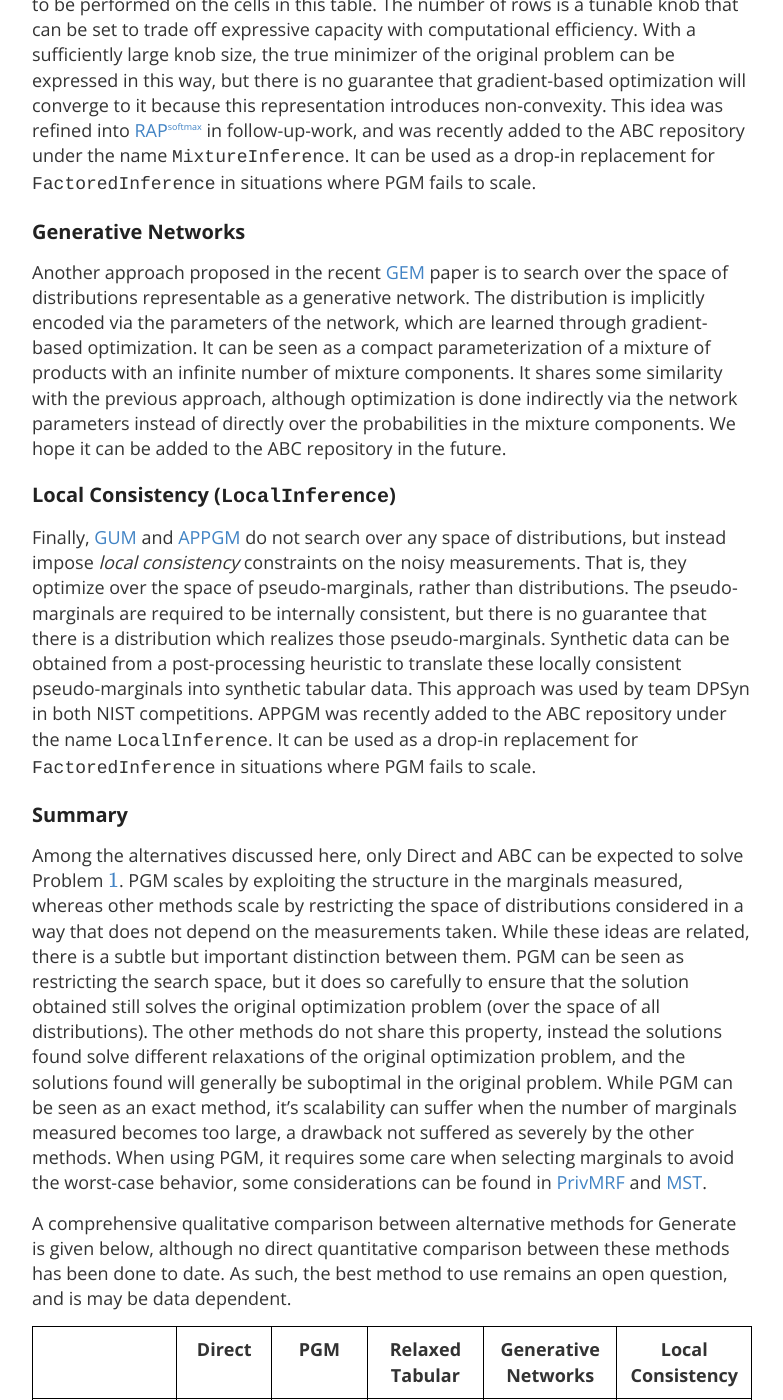
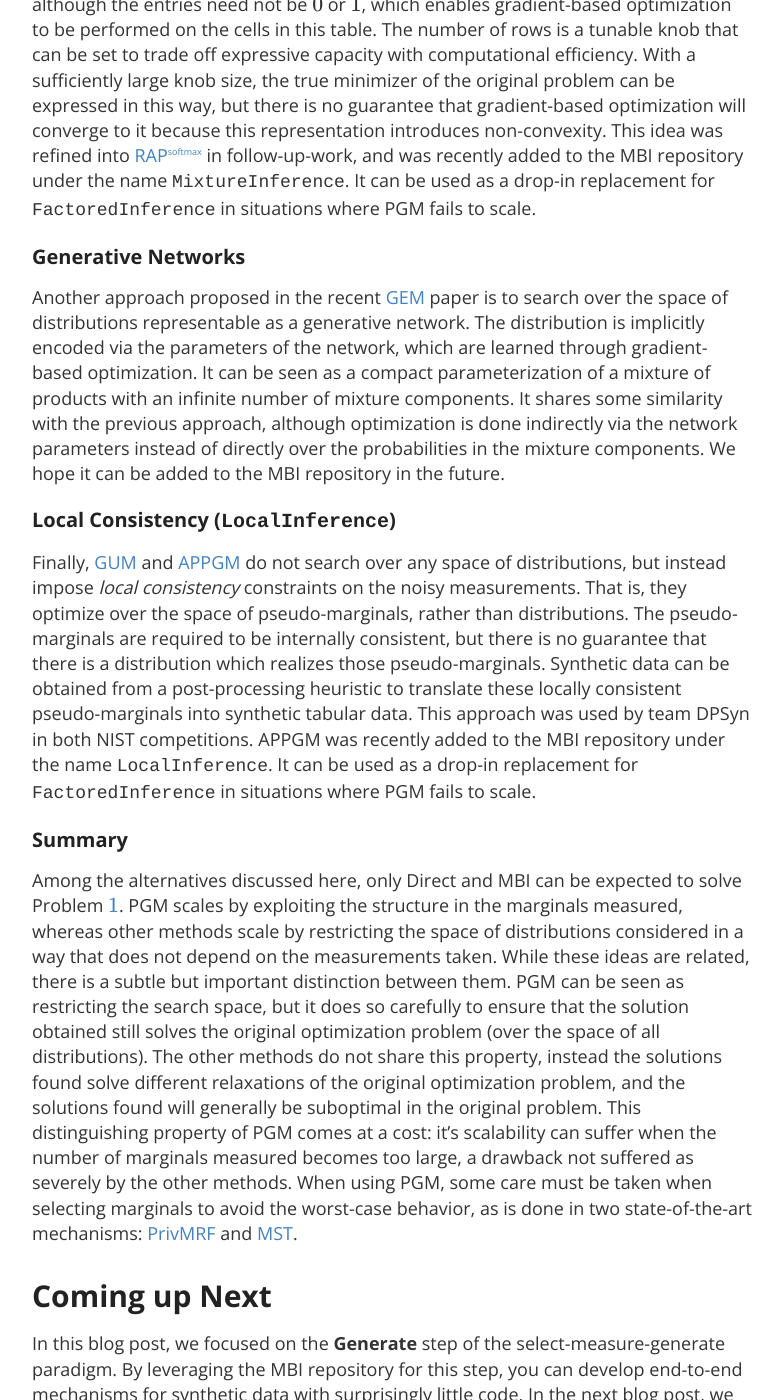
Before and after one commit to differentialprivacy/differentialprivacy, a Jekyll site: the page built from _posts/2021-09-07-synthetic-data-part-1.md, in a window 1280 px wide and 1400 px high, scrolled down 7594 px. Shown: the whole window, without its empty margins (248-1031 px from the left). Built offline with Jekyll 4.4.1, drawn with Linux system fonts in a browser that asks for light colours; comment, search, counter and statistics services are not loaded; some of the changed text lies outside the part shown.

Commit message:
rename ABC, remove table

````diff
--- a/_posts/2021-09-07-synthetic-data-part-1.md
+++ b/_posts/2021-09-07-synthetic-data-part-1.md
@@ -16,30 +16,30 @@ In the last blog post, we covered the potential pitfalls of synthetic data witho
 2. **Measure** the selected queries privately using a noise-addition mechanism.
 3. **Generate** synthetic data that best explains the noisy measurements.
 
-Mechanisms in this class differ primarily in their methodology for selecting queries and their algorithm for generating synthetic data from noisy measurements.  The focus of this blog post is the final **Generate** step, and specifically, the open-source **[ABC](https://github.com/ryan112358/private-pgm){:target="_blank"}** tool that implements several generic and scalable solutions to this problem.
+Mechanisms in this class differ primarily in their methodology for selecting queries and their algorithm for generating synthetic data from noisy measurements.  The focus of this blog post is the final **Generate** step, and specifically, the open-source **[Marginal-Based Inference (MBI)](https://github.com/ryan112358/private-pgm){:target="_blank"}** repository that implements several generic and scalable solutions to this problem.
 
 
-Separating the Generate subroutine from the existing synthetic data generation mechanisms greatly simplifies the design space of new differentially private mechanisms.  It allows the mechanism designer to focus on *selecting the queries* to maximize utility of the synthetic data, rather than *how to generate synthetic data* that explain the noisy measurements well.  Both are challenging problems, and ABC provides principled solutions to the latter problem, while exposing a simple interface that can be readily adopted by mechanism designers.
+Separating the Generate subroutine from the existing synthetic data generation mechanisms greatly simplifies the design space of new differentially private mechanisms.  It allows the mechanism designer to focus on *selecting the queries* to maximize utility of the synthetic data, rather than *how to generate synthetic data* that explain the noisy measurements well.  Both are challenging problems, and MBI provides principled solutions to the latter problem, while exposing a simple interface that can be readily adopted by mechanism designers.
 
 
-Among the methods implemented in ABC is PGM, which was a key component of the first-place solution in the 2018 NIST Differential Privacy [Synthetic Data Competition](https://www.nist.gov/ctl/pscr/open-innovation-prize-challenges/past-prize-challenges/2018-differential-privacy-synthetic){:target="\_blank"} and in both the first and second-place solutions in the follow-up [Temporal Map Competition](https://www.nist.gov/ctl/pscr/open-innovation-prize-challenges/current-and-upcoming-prize-challenges/2020-differential){:target="\_blank"}.[^2]  Other methods implemented in ABC have seen sucess in the academic settings as well.
+Among the methods implemented in MBI is [PGM](https://arxiv.org/abs/1901.09136){:target="\_blank"}, which was a key component of the first-place solution in the 2018 NIST Differential Privacy [Synthetic Data Competition](https://www.nist.gov/ctl/pscr/open-innovation-prize-challenges/past-prize-challenges/2018-differential-privacy-synthetic){:target="\_blank"} and in both the first and second-place solutions in the follow-up [Temporal Map Competition](https://www.nist.gov/ctl/pscr/open-innovation-prize-challenges/current-and-upcoming-prize-challenges/2020-differential){:target="\_blank"}.[^2]  Other methods implemented in MBI have seen success in the academic settings as well.
 
 [^2]: Other top-performing mechanisms followed the select-measure-generate paradigm as well, but used other methods for the generate step.
 
 After reading this blog post you will:
 
-* Be able to use ABC to design your first synthetic data mechanism.
+* Be able to use MBI to design your first synthetic data mechanism.
 * Understand how different methods for Generate are related and differ.
 * Be ready to compete in the next synthetic data competition!
 
 
 # Getting Started
 
-We will begin by introducing the basic concepts necessary to understand and develop mechanisms in the select-measure-generate paradigm.  We will accomplish this using real Python code based on the open source ABC repository.
+We will begin by introducing the basic concepts necessary to understand and develop mechanisms in the select-measure-generate paradigm.  We will accomplish this using real Python code based on the open source MBI repository.
 
 ### Discrete Data
 
-For the purpose of this blog post, assume we have a preprocessed discrete dataset, such that each attribute \\\( i \\\) can take on values from the set \\\(\\\{0, 1, \dots, n_i-1 \\\} \\\) where \\\( n_i \\\) is the number of possible values for a given column.  The open source ABC repository contains a preprocessed adult dataset.  We can load it in using the following code:
+For the purpose of this blog post, assume we have a preprocessed discrete dataset, such that each attribute \\\( i \\\) can take on values from the set \\\(\\\{0, 1, \dots, n_i-1 \\\} \\\) where \\\( n_i \\\) is the number of possible values for a given column.  The open source MBI repository contains a preprocessed adult dataset.  We can load it in using the following code:
 
 {% highlight python %}
 >>> from mbi import Dataset
@@ -55,7 +55,7 @@ Domain(age: 85, workclass: 9, fnlwgt: 100, education-num: 16, marital-status: 7,
 
 ### Marginals
 
-A marginal for a subset of attributes counts the number of records in the dataset that match each setting of possible values.  It is essentially a histogram over a subset of attributes.  Marginals can easily be obtained in ABC using the `project` and `datavector` functions.  For example:
+A marginal for a subset of attributes counts the number of records in the dataset that match each setting of possible values.  It is essentially a histogram over a subset of attributes.  Marginals can easily be obtained in MBI using the `project` and `datavector` functions.  For example:
 
 {% highlight python %}
 >>> data.project('relationship').datavector()
@@ -100,7 +100,7 @@ The computation above is a \\\( \rho \\\)-zCDP for \\\( \rho = \frac{1}{2 \sigma
 
 # Preparing Noisy Measurements
 
-The input to any method for Generate is a collection of noisy measurements.  We show below how to prepare these measurements in a format compatible with the methods for Generate implemented in the ABC repository.  The measurements are represented as a list, where each element of the list is a noisy marginal (represented as a numpy array), along with relevant metadata including the attributes in the marginal and the amount of noise used to answer it.  In the code snippet below, the selected marginals are hard-coded in "cliques", but in general these can be any collection of attribute subsets.
+The input to any method for Generate is a collection of noisy measurements.  We show below how to prepare these measurements in a format compatible with the methods for Generate implemented in the MBI repository.  The measurements are represented as a list, where each element of the list is a noisy marginal (represented as a numpy array), along with relevant metadata including the attributes in the marginal and the amount of noise used to answer it.  In the code snippet below, the selected marginals are hard-coded in "cliques", but in general these can be any collection of attribute subsets.
 
 {% highlight python %}
 import numpy as np
@@ -138,13 +138,13 @@ from mbi import MixtureInference
 from mbi import SparseInference
 from mbi import LocalInference
 
-# GENERATE synthetic data using ABC
+# GENERATE synthetic data using MBI
 engine = FactoredInference(data.domain, iters=2500)
 model = engine.estimate(measurements)
 synth = model.synthetic_data()
 {% endhighlight %}
 
-```FactoredInference```  is the original method for Generate implemented in ABC, corresponding to the technique known as PGM.  The other Inference methods imported represent novel alternative techniques introduced after the introduction of PGM that can be usd in place of it if desired.  These will be explained in more detail in the [last section](#the-generate-subproblem-a-unifying-view).
+```FactoredInference```  is the original method for Generate implemented in MBI, corresponding to the technique known as PGM.  The other Inference methods imported represent novel alternative techniques introduced after the introduction of PGM that can be usd in place of it if desired.  These will be explained in more detail in the [last section](#the-generate-subproblem-a-unifying-view).
 
 Inspecting the (marital-status, sex) marginal reveals that the counts in the synthetic data approximately match the real counts, as desired.
 
@@ -177,7 +177,7 @@ Now that we have described how to generate synthetic data from noisy measurement
 
 \\\[\hat{P} \in \text{arg} \min\_{P \in \mathcal{S}} L(P, \tilde{Q}) \\tag{1} \label{eq1} \\\]
 
-Here, \\\( \tilde{Q} \\\) are the noisy query answers, and \\\( \mathcal{S} \\\) is the set of all distributions over the data domain.  We seek to find a data distribution \\\( \hat{P} \\\) that *best explains* the noisy observations \\\( \tilde{Q} \\\) according to the loss function \\\( L \\\).  Different loss functions are possible, but by default ABC uses the \\\( L_2 \\\) squared loss,
+Here, \\\( \tilde{Q} \\\) are the noisy query answers, and \\\( \mathcal{S} \\\) is the set of all distributions over the data domain.  We seek to find a data distribution \\\( \hat{P} \\\) that *best explains* the noisy observations \\\( \tilde{Q} \\\) according to the loss function \\\( L \\\).  Different loss functions are possible, but by default MBI uses the \\\( L_2 \\\) squared loss,
 \\\( L(P) = \|\| Q(P) - \tilde{Q} \|\|\_2^2 \\\).  Intuitively, we seek to find a data distribution \\\( P \\\) such that \\\( Q(P) \\\), the query answers under \\\( P \\\), are close to the noisy query answers \\\( \tilde{Q} \\\), subject to the constraint that \\\( P \\\) is a probability distribution.
 
 ### Direct
@@ -190,9 +190,9 @@ There are several methods described below that attempt to overcome the curse of
 
 PGM, short for Probabilistic Graphical Model, works by finding a graphical model \\\( P\_{\theta} \\\).  The key observation of PGM is that when \\\( Q \\\) only depends on \\\( P \\\) through it's low-dimensional marginals, then one of the optimizers of Problem \ref{eq1} is a graphical model with parameters \\\( \theta \\\).  Problem \ref{eq1} typically has infinitely many solutions, and it turns out that the solution found by PGM has maximum entropy among all solutions to the problem --- a very natural way to break ties among equally good solutions. Remarkably, these facts are true for any dataset --- they do not require the underlying data to be generated from a graphical model with the same structure.  For more information on this matter, please refer to Section 4.2 of [[MMS21]](https://arxiv.org/abs/2108.04978){:target="\_blank"}.
 
-The complexity of PGM depends on \\\( Q \\\), and in the worst case is the same as the Direct method [^6].  However, in many common cases of practical interest, the complexity of PGM is exponentially better than that of Direct, in which case we can efficiently solve the optimization problem above, finding \\\( \theta \\\) and thus a tractable representation of \\\( \hat{P} \\\).  The complexity of PGM ultimately depends on the size of the junction tree derived from the measured marginals, and understanding the relationship between \\\( Q \\\) and the size of the junction tree requires some expertise in graphical models.  However, the ABC code allows you to quickly check how big the required junction tree is, based on which cliques were measured.  The size of the junction tree in the example above would be only 944, whereas the size of \\\( P \\\) would be \\\( 6.4 \times 10^{17} \\\).
+The complexity of PGM depends on \\\( Q \\\), and in the worst case is the same as the Direct method [^6].  However, in many common cases of practical interest, the complexity of PGM is exponentially better than that of Direct, in which case we can efficiently solve the optimization problem above, finding \\\( \theta \\\) and thus a tractable representation of \\\( \hat{P} \\\).  The complexity of PGM ultimately depends on the size of the junction tree derived from the measured marginals, and understanding the relationship between \\\( Q \\\) and the size of the junction tree requires some expertise in graphical models.  However, the MBI code allows you to quickly check how big the required junction tree is, based on which cliques were measured.  The size of the junction tree in the example above would be only 944, whereas the size of \\\( P \\\) would be \\\( 6.4 \times 10^{17} \\\).
 
-[^6]: For example, this worst-case behavior is realized if **all** 2-way marginals are measured.  While this can be seen as a limitation of ABC, [it is known](http://people.seas.harvard.edu/~salil/research/synthetic-Feb2010.pdf) that generating synthetic data that preserves all 2-way marginals is computationally hard in the worst-case.
+[^6]: For example, this worst-case behavior is realized if **all** 2-way marginals are measured.  While this can be seen as a limitation of PGM, [it is known](http://people.seas.harvard.edu/~salil/research/synthetic-Feb2010.pdf) that generating synthetic data that preserves all 2-way marginals is computationally hard in the worst-case.
 
 {% highlight python %}
 >>> from mbi import GraphicalModel
@@ -203,39 +203,26 @@ The complexity of PGM depends on \\\( Q \\\), and in the worst case is the same
 641263392000000000
 {% endhighlight %}
 
-The size of the junction tree increases with the number and size of the selected cliques, but it also depends on the structure of the cliques as well.  This dependence is explained well in a recent paper, [PrivMRF](http://vldb.org/pvldb/vol14/p2190-cai.pdf){:target="\_blank"}.  A more detailed but still accessible overview of ABC is given in another recent paper, [MST](https://arxiv.org/abs/2108.04978){:target="\_blank"}.
+The size of the junction tree increases with the number and size of the selected cliques, but it also depends on the structure of the cliques as well.  This dependence is explained well in a recent paper, [PrivMRF](http://vldb.org/pvldb/vol14/p2190-cai.pdf){:target="\_blank"}.  A more detailed but still accessible overview of MBI is given in another recent paper, [MST](https://arxiv.org/abs/2108.04978){:target="\_blank"}.
 
 ### Relaxed Tabular (```MixtureInference```)
 
-An alternative approach was proposed in the recent [RAP](https://arxiv.org/abs/2103.06641){:target="\_blank"} paper.  The key idea is to restrict attention to "pseudo-distributions" that can be represented in a relaxed tabular format.  The format is similar to the one-hot encoding of a discrete dataset, although the entries need not be \\\( 0 \\\) or \\\( 1 \\\), which enables gradient-based optimization to be performed on the cells in this table.  The number of rows is a tunable knob that can be set to trade off expressive capacity with computational efficiency.  With a sufficiently large knob size, the true minimizer of the original problem can be expressed in this way, but there is no guarantee that gradient-based optimization will converge to it because this representation introduces non-convexity.  This idea was refined into [RAP<sup>softmax</sup>](https://arxiv.org/abs/2106.07153){:target="\_blank"} in follow-up-work, and was recently added to the ABC repository under the name ```MixtureInference```.  It can be used as a drop-in replacement for ```FactoredInference``` in situations where PGM fails to scale.
+An alternative approach was proposed in the recent [RAP](https://arxiv.org/abs/2103.06641){:target="\_blank"} paper.  The key idea is to restrict attention to "pseudo-distributions" that can be represented in a relaxed tabular format.  The format is similar to the one-hot encoding of a discrete dataset, although the entries need not be \\\( 0 \\\) or \\\( 1 \\\), which enables gradient-based optimization to be performed on the cells in this table.  The number of rows is a tunable knob that can be set to trade off expressive capacity with computational efficiency.  With a sufficiently large knob size, the true minimizer of the original problem can be expressed in this way, but there is no guarantee that gradient-based optimization will converge to it because this representation introduces non-convexity.  This idea was refined into [RAP<sup>softmax</sup>](https://arxiv.org/abs/2106.07153){:target="\_blank"} in follow-up-work, and was recently added to the MBI repository under the name ```MixtureInference```.  It can be used as a drop-in replacement for ```FactoredInference``` in situations where PGM fails to scale.
 
 ### Generative Networks
 
-Another approach proposed in the recent [GEM](https://arxiv.org/abs/2106.07153){:target="\_blank"} paper is to search over the space of distributions representable as a generative network.  The distribution is implicitly encoded via the parameters of the network, which are learned through gradient-based optimization.  It can be seen as a compact parameterization of a mixture of products with an infinite number of mixture components.  It shares some similarity with the previous approach, although optimization is done indirectly via the network parameters instead of directly over the probabilities in the mixture components.  We hope it can be added to the ABC repository in the future.
+Another approach proposed in the recent [GEM](https://arxiv.org/abs/2106.07153){:target="\_blank"} paper is to search over the space of distributions representable as a generative network.  The distribution is implicitly encoded via the parameters of the network, which are learned through gradient-based optimization.  It can be seen as a compact parameterization of a mixture of products with an infinite number of mixture components.  It shares some similarity with the previous approach, although optimization is done indirectly via the network parameters instead of directly over the probabilities in the mixture components.  We hope it can be added to the MBI repository in the future.
 
 ### Local Consistency (```LocalInference```)
 
-Finally, [GUM](https://arxiv.org/abs/2106.07153){:target="\_blank"} and [APPGM](https://arxiv.org/abs/2109.06153){:target="\_blank"} do not search over any space of distributions, but instead impose *local consistency* constraints on the noisy measurements.  That is, they optimize over the space of pseudo-marginals, rather than distributions.  The pseudo-marginals are required to be internally consistent, but there is no guarantee that there is a distribution which realizes those pseudo-marginals.  Synthetic data can be obtained from a post-processing heuristic to translate these locally consistent pseudo-marginals into synthetic tabular data.  This approach was used by team DPSyn in both NIST competitions.  APPGM was recently added to the ABC repository under the name ```LocalInference```.  It can be used as a drop-in replacement for ```FactoredInference``` in situations where PGM fails to scale.
+Finally, [GUM](https://arxiv.org/abs/2106.07153){:target="\_blank"} and [APPGM](https://arxiv.org/abs/2109.06153){:target="\_blank"} do not search over any space of distributions, but instead impose *local consistency* constraints on the noisy measurements.  That is, they optimize over the space of pseudo-marginals, rather than distributions.  The pseudo-marginals are required to be internally consistent, but there is no guarantee that there is a distribution which realizes those pseudo-marginals.  Synthetic data can be obtained from a post-processing heuristic to translate these locally consistent pseudo-marginals into synthetic tabular data.  This approach was used by team DPSyn in both NIST competitions.  APPGM was recently added to the MBI repository under the name ```LocalInference```.  It can be used as a drop-in replacement for ```FactoredInference``` in situations where PGM fails to scale.
 
 ### Summary
 
-Among the alternatives discussed here, only Direct and ABC can be expected to solve Problem \ref{eq1}.  PGM scales by exploiting the structure in the marginals measured, whereas other methods scale by restricting the space of distributions considered in a way that does not depend on the measurements taken.  While these ideas are related, there is a subtle but important distinction between them.  PGM can be seen as restricting the search space, but it does so carefully to ensure that the solution obtained still solves the original optimization problem (over the space of all distributions).  The other methods do not share this property, instead the solutions found solve different relaxations of the original optimization problem, and the solutions found will generally be suboptimal in the original problem.  While PGM can be seen as an exact method, it's scalability can suffer when the number of marginals measured becomes too large, a drawback not suffered as severely by the other methods.  When using PGM, it requires some care when selecting marginals to avoid the worst-case behavior, some considerations can be found in [PrivMRF](http://vldb.org/pvldb/vol14/p2190-cai.pdf){:target="\_blank"} and [MST](https://arxiv.org/abs/2108.04978){:target="\_blank"}.
-
-A comprehensive qualitative comparison between alternative methods for Generate is given below, although no direct quantitative comparison between these methods has been done to date.  As such, the best method to use remains an open question, and is may be data dependent.
-
-|| **Direct** | **PGM** |  **Relaxed Tabular** | **Generative Networks** | **Local Consistency** |
-Search space includes optimum | Yes | Yes | Maybe (Yes with sufficient #params) |  Maybe (Yes with sufficient #params) | Yes |
-Search space excludes spurious distributions | Yes | Yes | No (unless using softmax) | Yes | No |
-Convexity Preserving | Yes | Yes | No | No | Yes |
-Solves Problem \ref{eq1} | Yes | Yes | No | No | No |
-Factors influencing scalability | Size of Entire Domain | Size of Junction Tree | Size of Largest Marginal | Size of Largest Marginal | Size of Largest Marginal |
-
-[^4]: Even if the loss function \\\( L \\\) is convex with respect to \\\( P \\\), it may or may not be convex with respect to the proposed search space/parameterization.
-
-[^5]: To solve Problem \ref{eq1}, the search space must include an optima, and the method must be convexity preserving.
+Among the alternatives discussed here, only Direct and MBI can be expected to solve Problem \ref{eq1}.  PGM scales by exploiting the structure in the marginals measured, whereas other methods scale by restricting the space of distributions considered in a way that does not depend on the measurements taken.  While these ideas are related, there is a subtle but important distinction between them.  PGM can be seen as restricting the search space, but it does so carefully to ensure that the solution obtained still solves the original optimization problem (over the space of all distributions).  The other methods do not share this property, instead the solutions found solve different relaxations of the original optimization problem, and the solutions found will generally be suboptimal in the original problem.  This distinguishing property of PGM comes at a cost: it's scalability can suffer when the number of marginals measured becomes too large, a drawback not suffered as severely by the other methods.  When using PGM, some care must be taken when selecting marginals to avoid the worst-case behavior, as is done in two state-of-the-art mechanisms: [PrivMRF](http://vldb.org/pvldb/vol14/p2190-cai.pdf){:target="\_blank"} and [MST](https://arxiv.org/abs/2108.04978){:target="\_blank"}.
 
 # Coming up Next
 
-In this blog post, we focused on the **Generate** step of the select-measure-generate paradigm.  In the next blog post, we will focus on state-of-the-art approaches to the **Select** sub-problem.  If you have any comments, questions, or remarks, please feel free to share them in the comments section below.  If you would like to try generating synthetic data with ABC, check out this [jupyter notebook](https://colab.research.google.com/drive/1c8gT5m_GWfQoa_mx8eXh4sPD48Y0z3ML?usp=sharing) on Google Colab!
+In this blog post, we focused on the **Generate** step of the select-measure-generate paradigm.  By leveraging the MBI repository for this step, you can develop end-to-end mechanisms for synthetic data with surprisingly little code.  In the next blog post, we will focus on state-of-the-art approaches to the **Select** sub-problem.  If you have any comments, questions, or remarks, please feel free to share them in the comments section below.  If you would like to try generating synthetic data with MBI, check out this [jupyter notebook](https://colab.research.google.com/drive/1c8gT5m_GWfQoa_mx8eXh4sPD48Y0z3ML?usp=sharing) on Google Colab!
 
 ---
````
